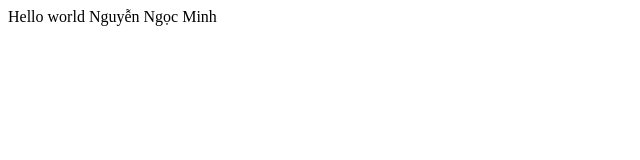
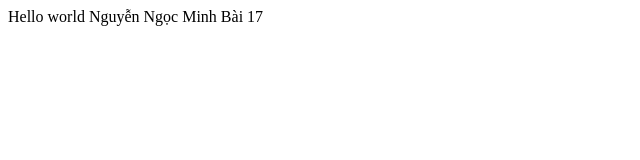
Before and after one commit to ngocminh76/FE02, a React (Vite) app: page / in a window 1280 px wide. Shown: the top 160 px of the page, without its empty margins (0-640 px from the left). Built offline with nearby package versions, Linux system fonts and the light colour scheme.

Commit message:
video 17

```diff
--- a/src/layout.tsx
+++ b/src/layout.tsx
@@ -3,7 +3,7 @@ function Layout() {
 
   return (
     <div>
-      Hello world Nguyễn Ngọc Minh
+      Hello world Nguyễn Ngọc Minh Bài 17
     </div>
   )
 }
```
